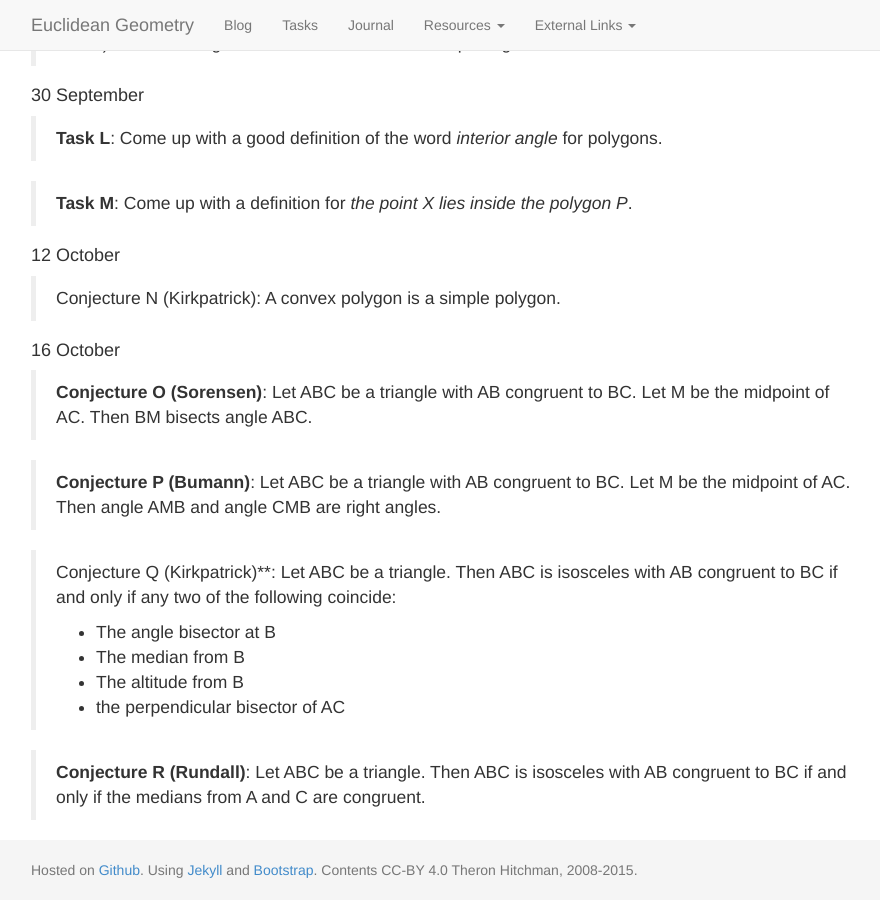
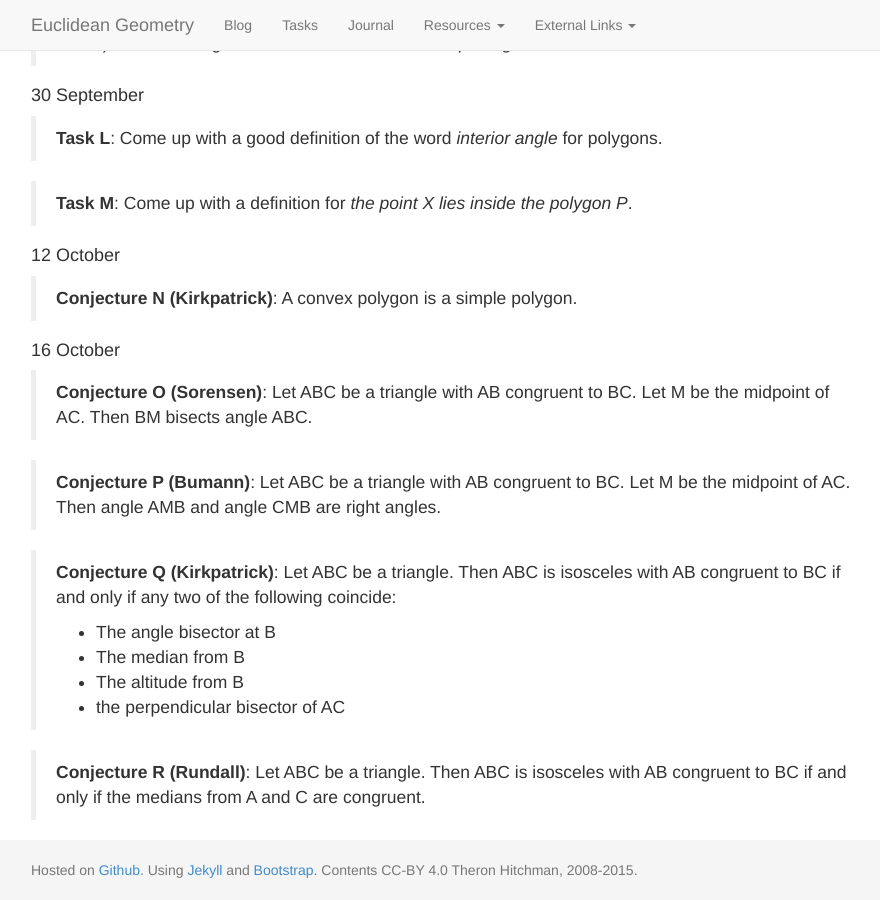
Before and after one commit to theronhitchman/euclidean-geometry, a Jekyll site: the page built from class/index.md, in a window 1280 px wide and 900 px high, scrolled down 1572 px. Shown: the whole window, without its empty margins (39-919 px from the left). Built offline with Jekyll 4.4.1, drawn with Linux system fonts in a browser that asks for light colours; nearby versions of some CDN libraries.

Commit message:
update class conj list with typo correction

```diff
--- a/class/index.md
+++ b/class/index.md
@@ -78,7 +78,7 @@ ordered by date.
 
 #### 12 October
 
-> Conjecture N (Kirkpatrick): A convex polygon is a simple polygon.
+> **Conjecture N (Kirkpatrick)**: A convex polygon is a simple polygon.
 
 #### 16 October
 
@@ -88,7 +88,7 @@ ordered by date.
 > **Conjecture P (Bumann)**: Let ABC be a triangle with AB congruent to BC. Let
 > M be the midpoint of AC. Then angle AMB and angle CMB are right angles.
 
-> Conjecture Q (Kirkpatrick)**: Let ABC be a triangle. Then ABC is isosceles with
+> **Conjecture Q (Kirkpatrick)**: Let ABC be a triangle. Then ABC is isosceles with
 > AB congruent to BC if and only if any two of the following coincide:
 >   - The angle bisector at B
 >   - The median from B
```
